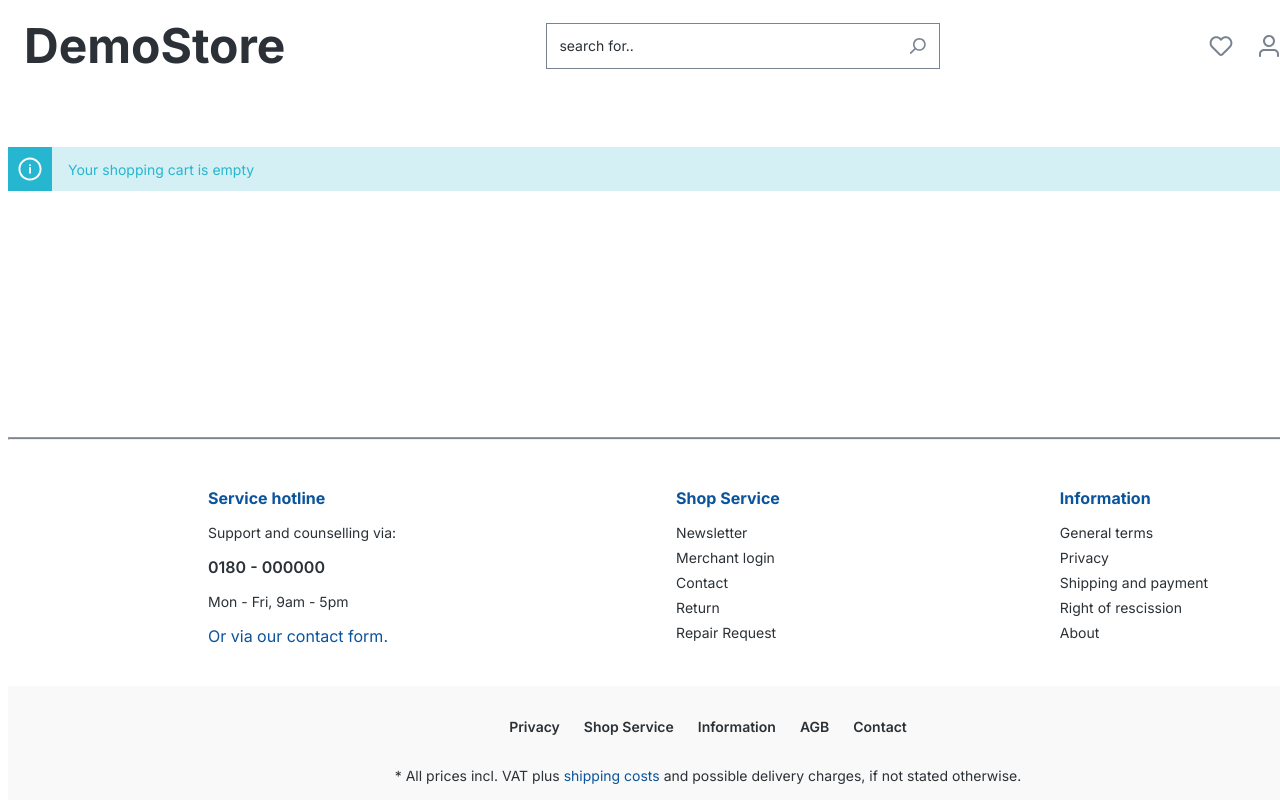
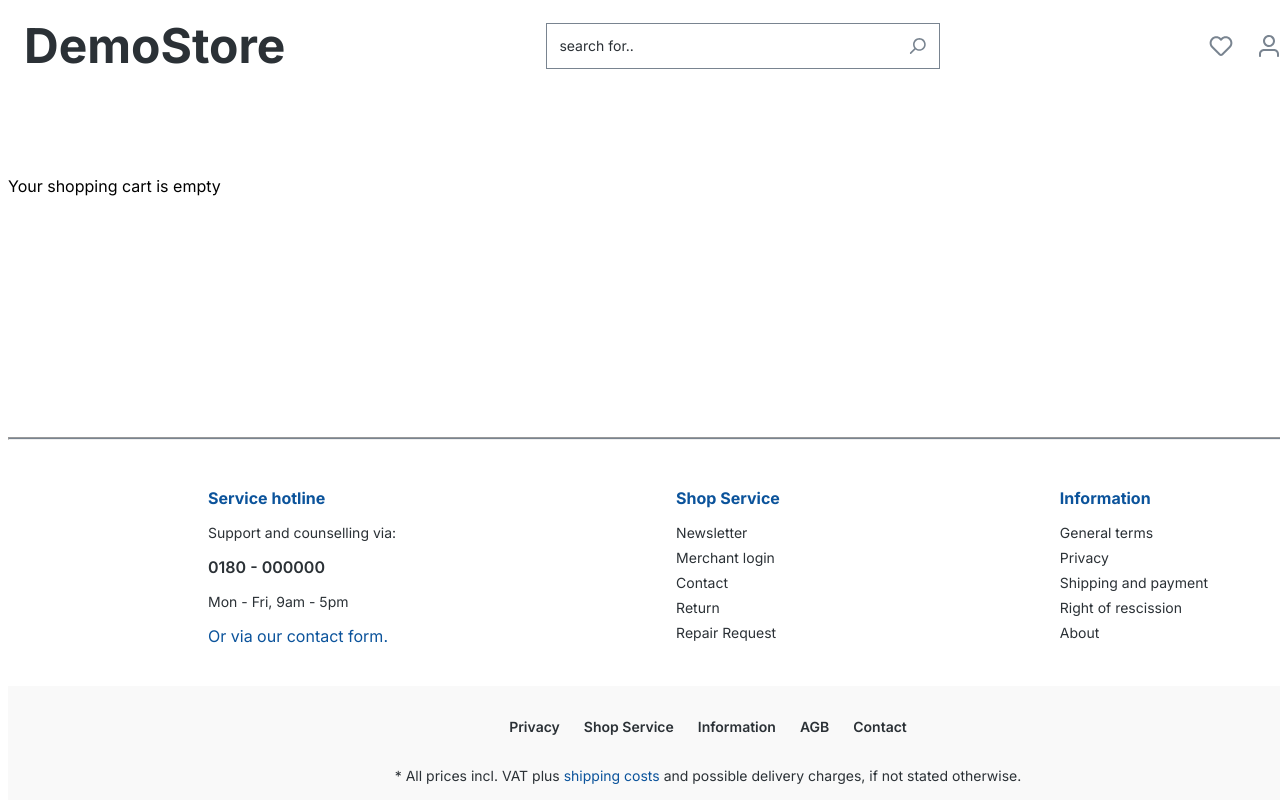
Before and after one commit to rilaxik/demostore-template, a React (Vite) app in the folder ui/: page /cart in a window 1280 px wide. Shown: the top 800 px of the page. Built offline with nearby package versions, Linux system fonts and the light colour scheme; what @ecommerce/shared would draw is missing.

Commit message:
upd | extracted warning from cart page to component - added warning when no products match filter or api request failed

```diff
--- a/ui/src/components/FilteredProducts/index.tsx
+++ b/ui/src/components/FilteredProducts/index.tsx
@@ -4,6 +4,7 @@ import { useEffect, useState } from 'react';
 import productsGetAll from '../../api/getProducts.ts';
 import toast from 'react-hot-toast';
 import { DB_Response, ProductType } from '@ecommerce/shared/types';
+import Warning from '../Warning';
 
 const FilteredProducts = () => {
   const searchQuery = useLocation().search;
@@ -21,9 +22,10 @@ const FilteredProducts = () => {
 
   return (
     <>
-      {!products
-        ? null
-        : products.map((item: ProductType, index: number) => {
+      {!products ? (
+        <Warning label={'No products found'} />
+      ) : (
+        products.map((item: ProductType, index: number) => {
           return (
             <ProductCard
               id={item.id}
@@ -39,7 +41,8 @@ const FilteredProducts = () => {
               key={`product-${index}`}
             />
           );
-          })}
+        })
+      )}
     </>
   );
 };
--- /dev/null
+++ b/ui/src/components/Warning/index.tsx
@@ -0,0 +1,18 @@
+import s from '../../pages/CartPage/style.module.scss';
+import { infoIcon } from '../../assets';
+
+type Props = {
+  label: string;
+};
+const Warning = ({ label }: Props) => {
+  return (
+    <div className={s.warningWrapper}>
+      <div className={s.iconWrapper}>
+        <img src={infoIcon} alt='(i)' />
+      </div>
+      <span className={s.message}>{label}</span>
+    </div>
+  );
+};
+
+export default Warning;
--- /dev/null
+++ b/ui/src/components/Warning/style.module.scss
@@ -0,0 +1,35 @@
+@import '../../consts/fonts.module';
+
+.warningWrapper {
+  display: flex;
+  flex-direction: row;
+  gap: 1rem;
+
+  background-color: $bgcolor-cart-warning;
+
+  .iconWrapper {
+    display: flex;
+    justify-content: center;
+    align-items: center;
+
+    width: 44px;
+    height: 44px;
+    max-width: 44px;
+    max-height: 44px;
+    background-color: $bgcolor-cart-warning-accent;
+
+    img {
+      width: 24px;
+      height: 24px;
+    }
+  }
+
+  .message {
+    display: flex;
+    align-items: center;
+
+    font-size: $cart-warning-fs;
+    font-weight: $cart-warning-fw;
+    color: $bgcolor-cart-warning-accent
+  }
+}
--- a/ui/src/components/index.tsx
+++ b/ui/src/components/index.tsx
@@ -10,6 +10,7 @@ import Input from './Input';
 import QuantityPanel from './QuantityPanel';
 import CheckoutField from './CheckoutField';
 import Breadcrumbs from './Breadcrumbs';
+import Warning from './Warning';
 
 export {
   Navbar,
@@ -23,5 +24,6 @@ export {
   Input,
   QuantityPanel,
   CheckoutField,
-  Breadcrumbs
+  Breadcrumbs,
+  Warning
 };
--- a/ui/src/pages/CartPage/index.tsx
+++ b/ui/src/pages/CartPage/index.tsx
@@ -1,9 +1,17 @@
 import toast from 'react-hot-toast';
 import { redirect } from 'react-router-dom';
-import { PageWrapper, Navbar, Footer, CartSummary, CartItem, Input } from '../../components';
+import {
+  PageWrapper,
+  Navbar,
+  Footer,
+  CartSummary,
+  CartItem,
+  Input,
+  Warning
+} from '../../components';
 import s from './style.module.scss';
 import { sessionStore, products, shopInfo } from '../../consts';
-import { checkmarkIcon, infoIcon } from '../../assets';
+import { checkmarkIcon } from '../../assets';
 
 const CartPage = () => {
   const [cart, incCart] = sessionStore((state) => [state.cart, state.incCart]);
@@ -13,12 +21,7 @@ const CartPage = () => {
       <PageWrapper container>
         <Navbar />
         {!cart || !cart.size ? (
-          <div className={s.warningWrapper}>
-            <div className={s.iconWrapper}>
-              <img src={infoIcon} alt='(i)' />
-            </div>
-            <span className={s.message}>Your shopping cart is empty</span>
-          </div>
+          <Warning label={'Your shopping cart is empty'} />
         ) : (
           <main className={s.cartWrapper}>
             <span className={s.title}>Shopping cart</span>
--- a/ui/src/pages/CartPage/style.module.scss
+++ b/ui/src/pages/CartPage/style.module.scss
@@ -1,38 +1,4 @@
 @import '../../consts/fonts.module';
-
-.warningWrapper {
-  display: flex;
-  flex-direction: row;
-  gap: 1rem;
-
-  background-color: $bgcolor-cart-warning;
-
-  .iconWrapper {
-    display: flex;
-    justify-content: center;
-    align-items: center;
-
-    width: 44px;
-    height: 44px;
-    max-width: 44px;
-    max-height: 44px;
-    background-color: $bgcolor-cart-warning-accent;
-
-    img {
-      width: 24px;
-      height: 24px;
-    }
-  }
-
-  .message {
-    display: flex;
-    align-items: center;
-
-    font-size: $cart-warning-fs;
-    font-weight: $cart-warning-fw;
-    color: $bgcolor-cart-warning-accent
-  }
-}
 
 .cartWrapper {
   display: flex;
```
Lines whose indentation alone changed are shown as unchanged.
